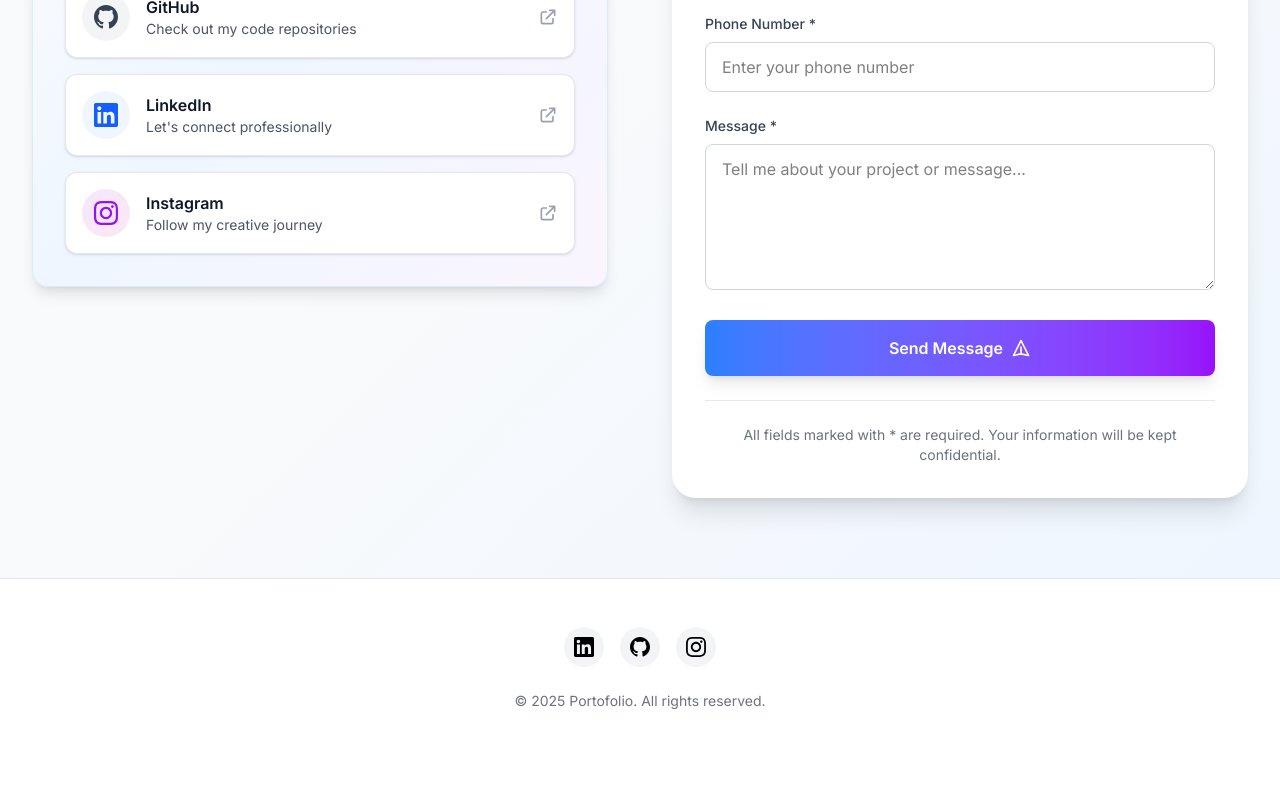
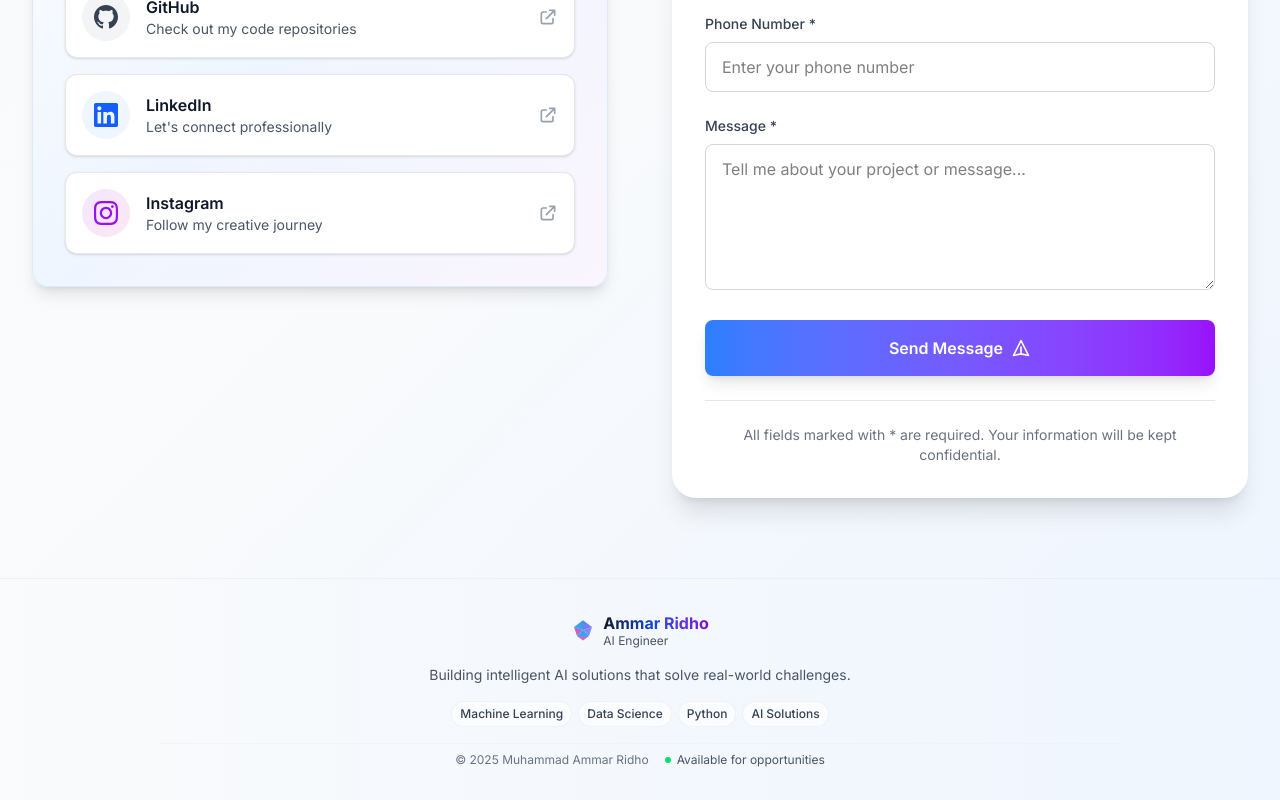
Before and after one commit to BangJhen/React-Tailwind-Portofolio, a React (Vite) app: page / in a window 1280 px wide. Shown: the part 3396-4196 px from the top of the page. Before the commit the page ends 4155 px from the top, so only its background shows below. Built offline with nearby package versions, Linux system fonts and the light colour scheme.

Commit message:
Redesign footer component

```diff
--- a/src/components/Footer.jsx
+++ b/src/components/Footer.jsx
@@ -12,59 +12,136 @@ const Footer = () => {
   return (
     <motion.footer
       ref={footerRef}
-      className="bg-white border-t border-gray-200 py-12"
+      className="bg-gradient-to-r from-gray-50 to-blue-50 border-t border-gray-200/50 py-8"
       initial={{ opacity: 0, y: 50 }}
       animate={footerVisible ? { opacity: 1, y: 0 } : { opacity: 0, y: 50 }}
       transition={{ duration: 0.8 }}
     >
-      <div className="max-w-7xl mx-auto px-4 sm:px-6 lg:px-8">
-        <div className="text-center space-y-6">
-          {/* Social Media Links */}
-          <div className="flex justify-center space-x-4">
-            <motion.a
-              href="https://www.linkedin.com/in/ammar-ridho/"
-              target="_blank"
-              rel="noopener noreferrer"
-              className="w-10 h-10 bg-gray-100 rounded-full flex items-center justify-center hover:bg-blue-600 hover:text-white transition-colors"
-              whileHover={{ scale: 1.1 }}
-              whileTap={{ scale: 0.95 }}
-            >
-              <svg className="w-5 h-5" fill="currentColor" viewBox="0 0 24 24">
-                <path d="M20.447 20.452h-3.554v-5.569c0-1.328-.027-3.037-1.852-3.037-1.853 0-2.136 1.445-2.136 2.939v5.667H9.351V9h3.414v1.561h.046c.477-.9 1.637-1.85 3.37-1.85 3.601 0 4.267 2.37 4.267 5.455v6.286zM5.337 7.433c-1.144 0-2.063-.926-2.063-2.065 0-1.138.92-2.063 2.063-2.063 1.14 0 2.064.925 2.064 2.063 0 1.139-.925 2.065-2.064 2.065zm1.782 13.019H3.555V9h3.564v11.452zM22.225 0H1.771C.792 0 0 .774 0 1.729v20.542C0 23.227.792 24 1.771 24h20.451C23.2 24 24 23.227 24 22.271V1.729C24 .774 23.2 0 22.222 0h.003z"/>
+      <div className="max-w-5xl mx-auto px-4 sm:px-6 lg:px-8">
+        <div className="text-center space-y-4">
+          {/* Logo/Brand Section */}
+          <motion.div
+            className="flex justify-center items-center space-x-2"
+            initial={{ opacity: 0, scale: 0.8 }}
+            animate={footerVisible ? { opacity: 1, scale: 1 } : { opacity: 0, scale: 0.8 }}
+            transition={{ duration: 0.6, delay: 0.2 }}
+          >
+            {/* Compact Logo */}
+            <div className="w-6 h-6 relative">
+              <svg
+                width="24"
+                height="24"
+                viewBox="0 0 32 32"
+                className="w-full h-full"
+              >
+                {/* ...existing logo gradients and paths... */}
+                <defs>
+                  <linearGradient id="footer-gradient-1" x1="0%" y1="0%" x2="100%" y2="100%">
+                    <stop offset="0%" stopColor="#3B82F6" />
+                    <stop offset="100%" stopColor="#8B5CF6" />
+                  </linearGradient>
+                  <linearGradient id="footer-gradient-2" x1="0%" y1="100%" x2="100%" y2="0%">
+                    <stop offset="0%" stopColor="#06B6D4" />
+                    <stop offset="100%" stopColor="#3B82F6" />
+                  </linearGradient>
+                  <linearGradient id="footer-gradient-3" x1="50%" y1="0%" x2="50%" y2="100%">
+                    <stop offset="0%" stopColor="#8B5CF6" />
+                    <stop offset="100%" stopColor="#EC4899" />
+                  </linearGradient>
+                </defs>
+
+                <polygon
+                  points="16,3 28,12 16,16"
+                  fill="url(#footer-gradient-1)"
+                  className="opacity-90"
+                />
+                <polygon
+                  points="16,3 4,12 16,16"
+                  fill="url(#footer-gradient-2)"
+                  className="opacity-90"
+                />
+                <polygon
+                  points="4,12 16,16 8,24"
+                  fill="url(#footer-gradient-3)"
+                  className="opacity-90"
+                />
+                <polygon
+                  points="16,16 28,12 24,24"
+                  fill="url(#footer-gradient-1)"
+                  className="opacity-80"
+                />
+                <polygon
+                  points="8,24 16,16 24,24"
+                  fill="url(#footer-gradient-2)"
+                  className="opacity-90"
+                />
+                <polygon
+                  points="8,24 16,30 24,24"
+                  fill="url(#footer-gradient-3)"
+                  className="opacity-85"
+                />
               </svg>
-            </motion.a>
+            </div>
 
-            <motion.a
-              href="https://github.com/BangJhen"
-              target="_blank"
-              rel="noopener noreferrer"
-              className="w-10 h-10 bg-gray-100 rounded-full flex items-center justify-center hover:bg-gray-900 hover:text-white transition-colors"
-              whileHover={{ scale: 1.1 }}
-              whileTap={{ scale: 0.95 }}
-            >
-              <svg className="w-5 h-5" fill="currentColor" viewBox="0 0 24 24">
-                <path d="M12 0c-6.626 0-12 5.373-12 12 0 5.302 3.438 9.8 8.207 11.387.599.111.793-.261.793-.577v-2.234c-3.338.726-4.033-1.416-4.033-1.416-.546-1.387-1.333-1.756-1.333-1.756-1.089-.745.083-.729.083-.729 1.205.084 1.839 1.237 1.839 1.237 1.07 1.834 2.807 1.304 3.492.997.107-.775.418-1.305.762-1.604-2.665-.305-5.467-1.334-5.467-5.931 0-1.311.469-2.381 1.236-3.221-.124-.303-.535-1.524.117-3.176 0 0 1.008-.322 3.301 1.23.957-.266 1.983-.399 3.003-.404 1.02.005 2.047.138 3.006.404 2.291-1.552 3.297-1.23 3.297-1.23.653 1.653.242 2.874.118 3.176.77.84 1.235 1.911 1.235 3.221 0 4.609-2.807 5.624-5.479 5.921.43.372.823 1.102.823 2.222v3.293c0 .319.192.694.801.576 4.765-1.589 8.199-6.086 8.199-11.386 0-6.627-5.373-12-12-12z"/>
-              </svg>
-            </motion.a>
+            <div className="text-left">
+              <h3 className="text-base font-bold bg-gradient-to-r from-gray-900 via-blue-700 to-purple-700 bg-clip-text text-transparent">
+                Ammar Ridho
+              </h3>
+              <p className="text-xs text-gray-600 -mt-0.5">AI Engineer</p>
+            </div>
+          </motion.div>
 
-            <motion.a
-              href="https://www.instagram.com/ammarridhojr/"
-              target="_blank"
-              rel="noopener noreferrer"
-              className="w-10 h-10 bg-gray-100 rounded-full flex items-center justify-center hover:bg-pink-600 hover:text-white transition-colors"
-              whileHover={{ scale: 1.1 }}
-              whileTap={{ scale: 0.95 }}
-            >
-              <svg className="w-5 h-5" fill="currentColor" viewBox="0 0 24 24">
-                <path d="M12 2.163c3.204 0 3.584.012 4.85.07 3.252.148 4.771 1.691 4.919 4.919.058 1.265.069 1.645.069 4.849 0 3.205-.012 3.584-.069 4.849-.149 3.225-1.664 4.771-4.919 4.919-1.266.058-1.644.07-4.85.07-3.204 0-3.584-.012-4.849-.07-3.26-.149-4.771-1.699-4.919-4.92-.058-1.265-.07-1.644-.07-4.849 0-3.204.013-3.583.07-4.849.149-3.227 1.664-4.771 4.919-4.919 1.266-.057 1.645-.069 4.849-.069zm0-2.163c-3.259 0-3.667.014-4.947.072-4.358.2-6.78 2.618-6.98 6.98-.059 1.281-.073 1.689-.073 4.948 0 3.259.014 3.668.072 4.948.2 4.358 2.618 6.78 6.98 6.98 1.281.058 1.689.072 4.948.072 3.259 0 3.668-.014 4.948-.072 4.354-.2 6.782-2.618 6.979-6.98.059-1.28.073-1.689.073-4.948 0-3.259-.014-3.667-.072-4.947-.196-4.354-2.617-6.78-6.979-6.98-1.281-.059-1.69-.073-4.949-.073zm0 5.838c-3.403 0-6.162 2.759-6.162 6.162s2.759 6.163 6.162 6.163 6.162-2.759 6.162-6.163c0-3.403-2.759-6.162-6.162-6.162zm0 10.162c-2.209 0-4-1.79-4-4 0-2.209 1.791-4 4-4s4 1.791 4 4c0 2.21-1.791 4-4 4zm6.406-11.845c-.796 0-1.441.645-1.441 1.44s.645 1.44 1.441 1.44c.795 0 1.439-.645 1.439-1.44s-.644-1.44-1.439-1.40z"/>
-              </svg>
-            </motion.a>
-          </div>
+          {/* Description */}
+          <motion.div
+            initial={{ opacity: 0, y: 20 }}
+            animate={footerVisible ? { opacity: 1, y: 0 } : { opacity: 0, y: 20 }}
+            transition={{ duration: 0.6, delay: 0.4 }}
+            className="max-w-lg mx-auto"
+          >
+            <p className="text-gray-600 text-sm">
+              Building intelligent AI solutions that solve real-world challenges.
+            </p>
+          </motion.div>
 
-          {/* Copyright */}
-          <p className="text-gray-500 text-sm">
-            © {currentYear} Portofolio. All rights reserved.
-          </p>
+          {/* Skills/Expertise Tags */}
+          <motion.div
+            initial={{ opacity: 0, y: 20 }}
+            animate={footerVisible ? { opacity: 1, y: 0 } : { opacity: 0, y: 20 }}
+            transition={{ duration: 0.6, delay: 0.6 }}
+            className="flex flex-wrap justify-center gap-1.5 max-w-lg mx-auto"
+          >
+            {[
+              'Machine Learning',
+              'Data Science',
+              'Python',
+              'AI Solutions'
+            ].map((skill, index) => (
+              <motion.span
+                key={skill}
+                className="px-2 py-1 bg-white/60 backdrop-blur-sm border border-gray-200/50 rounded-full text-xs text-gray-700 font-medium"
+                whileHover={{ scale: 1.05, backgroundColor: 'rgba(255, 255, 255, 0.8)' }}
+                initial={{ opacity: 0, scale: 0.8 }}
+                animate={footerVisible ? { opacity: 1, scale: 1 } : { opacity: 0, scale: 0.8 }}
+                transition={{ duration: 0.3, delay: 0.7 + index * 0.1 }}
+              >
+                {skill}
+              </motion.span>
+            ))}
+          </motion.div>
+
+          {/* Copyright and Status */}
+          <motion.div
+            initial={{ opacity: 0, y: 20 }}
+            animate={footerVisible ? { opacity: 1, y: 0 } : { opacity: 0, y: 20 }}
+            transition={{ duration: 0.6, delay: 1.0 }}
+            className="flex flex-col sm:flex-row justify-center items-center space-y-1 sm:space-y-0 sm:space-x-4 text-xs text-gray-500 pt-2 border-t border-gray-200/30"
+          >
+            <p>© {currentYear} Muhammad Ammar Ridho</p>
+            <div className="flex items-center space-x-1.5">
+              <div className="w-1.5 h-1.5 bg-green-400 rounded-full animate-pulse"></div>
+              <span className="text-gray-600">Available for opportunities</span>
+            </div>
+          </motion.div>
         </div>
       </div>
     </motion.footer>
```
